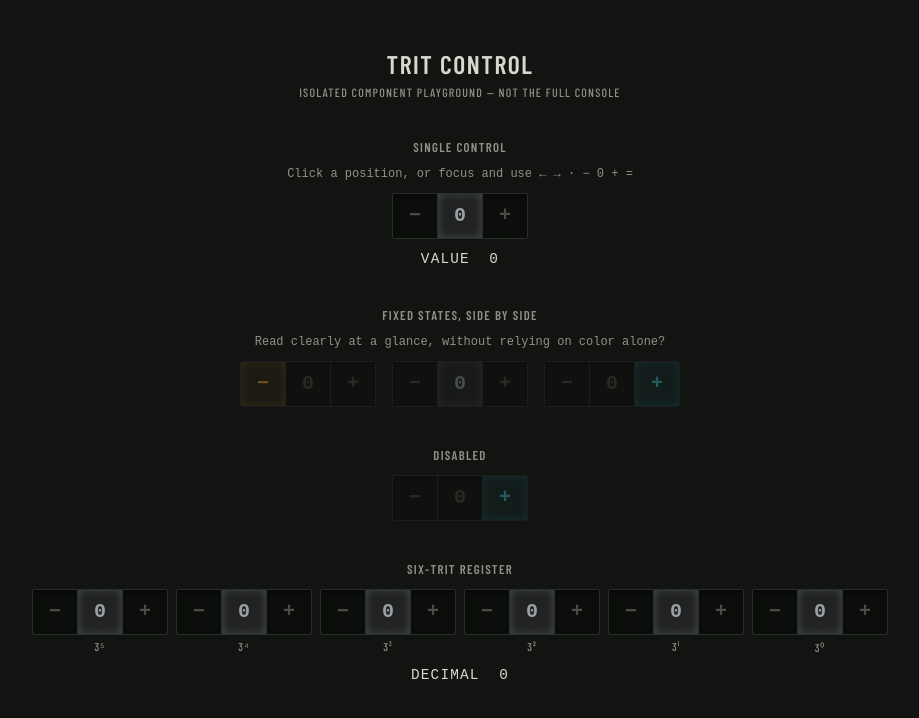
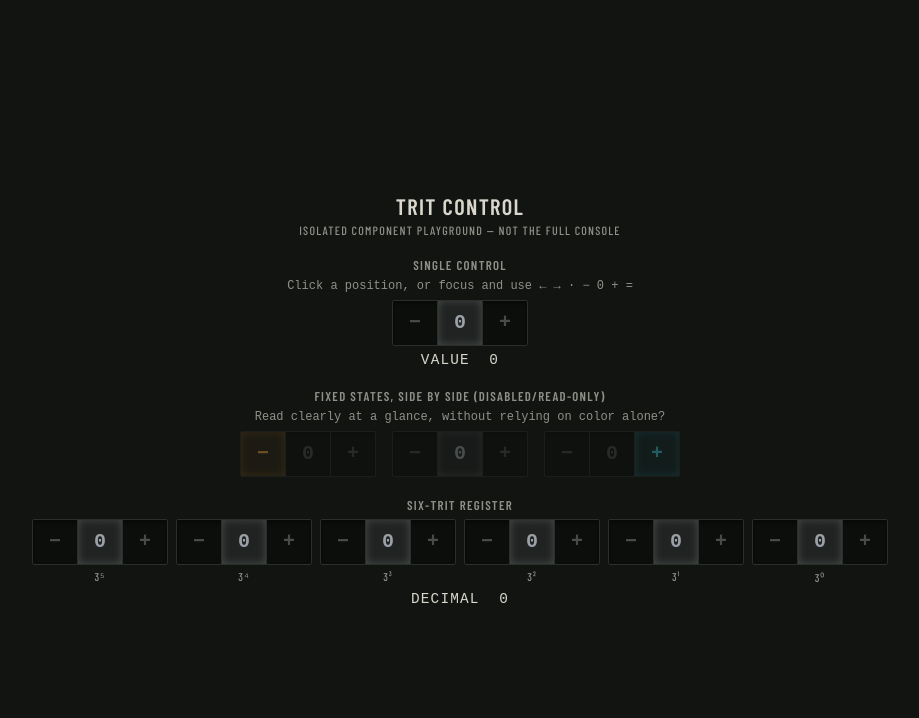
Before and after one commit to Shaelz/setun, a SvelteKit app: page /playground/trit-control in a window 1280 px wide. Shown: the top 718 px of the page, without its empty margins (180-1099 px from the left). Built offline with nearby package versions, Linux system fonts and the light colour scheme; a web font is replaced by a local one.

Commit message:
fix: compact trit control playground to fit one viewport
Drop the redundant standalone "Disabled" section (already covered by
the disabled fixed-state swatches) and tighten section/main spacing
so the page no longer scrolls on a typical viewport.

```diff
--- a/src/routes/playground/trit-control/+page.svelte
+++ b/src/routes/playground/trit-control/+page.svelte
@@ -35,19 +35,12 @@
 	</section>
 
 	<section>
-		<h2 class="label">Fixed states, side by side</h2>
+		<h2 class="label">Fixed states, side by side (disabled/read-only)</h2>
 		<p class="hint">Read clearly at a glance, without relying on color alone?</p>
 		<div class="row">
 			<TritControl value={-1} label="Fixed negative one" disabled />
 			<TritControl value={0} label="Fixed zero" disabled />
 			<TritControl value={1} label="Fixed positive one" disabled />
-		</div>
-	</section>
-
-	<section>
-		<h2 class="label">Disabled</h2>
-		<div class="row">
-			<TritControl value={1} label="Disabled example" disabled />
 		</div>
 	</section>
 
@@ -72,8 +65,9 @@
 		display: flex;
 		flex-direction: column;
 		align-items: center;
-		gap: 2.5rem;
-		padding: 3rem 1.5rem 5rem;
+		justify-content: center;
+		gap: 1.25rem;
+		padding: 1.25rem 1.5rem;
 	}
 
 	header {
@@ -81,10 +75,10 @@
 	}
 
 	h1 {
-		margin: 0 0 0.4rem;
+		margin: 0 0 0.25rem;
 		font-family: var(--font-label);
 		font-weight: 600;
-		font-size: 1.6rem;
+		font-size: 1.4rem;
 		letter-spacing: 0.06em;
 	}
 
@@ -101,7 +95,7 @@
 		display: flex;
 		flex-direction: column;
 		align-items: center;
-		gap: 0.75rem;
+		gap: 0.4rem;
 	}
 
 	h2.label {
```
